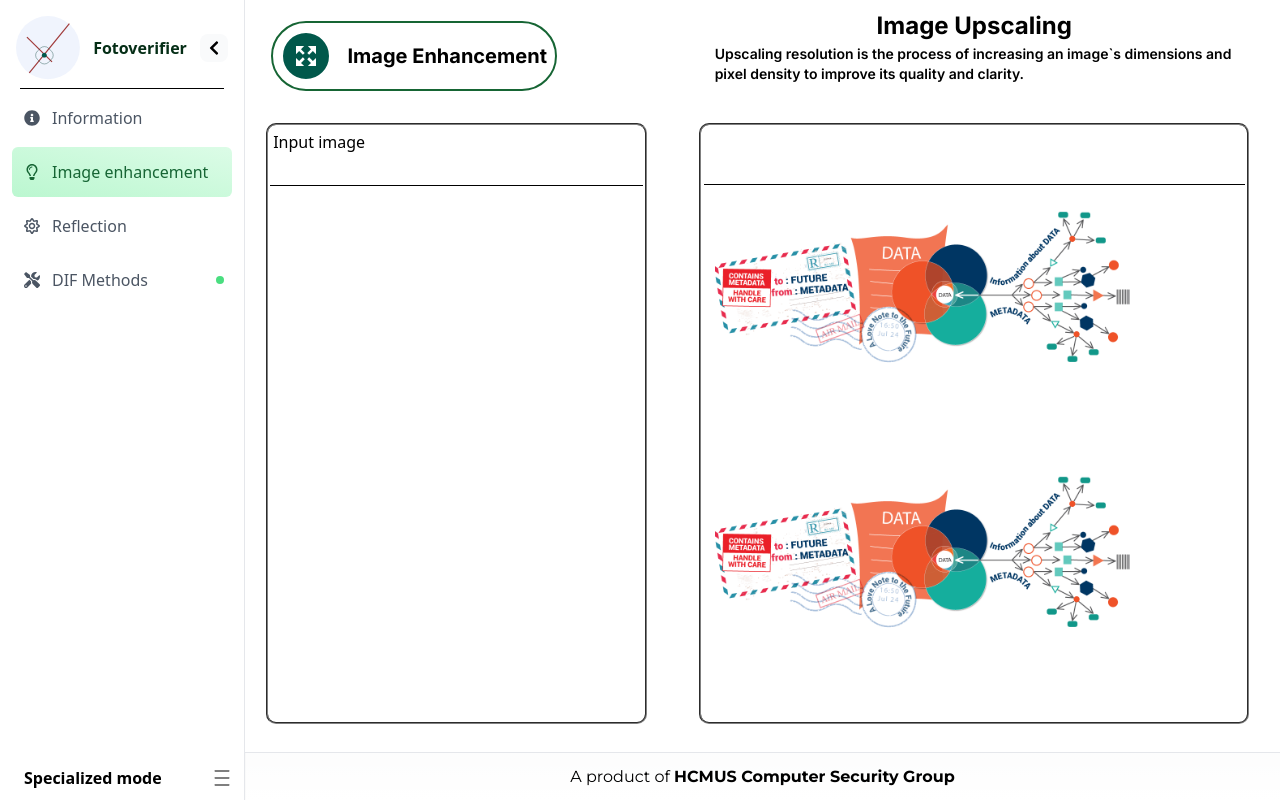
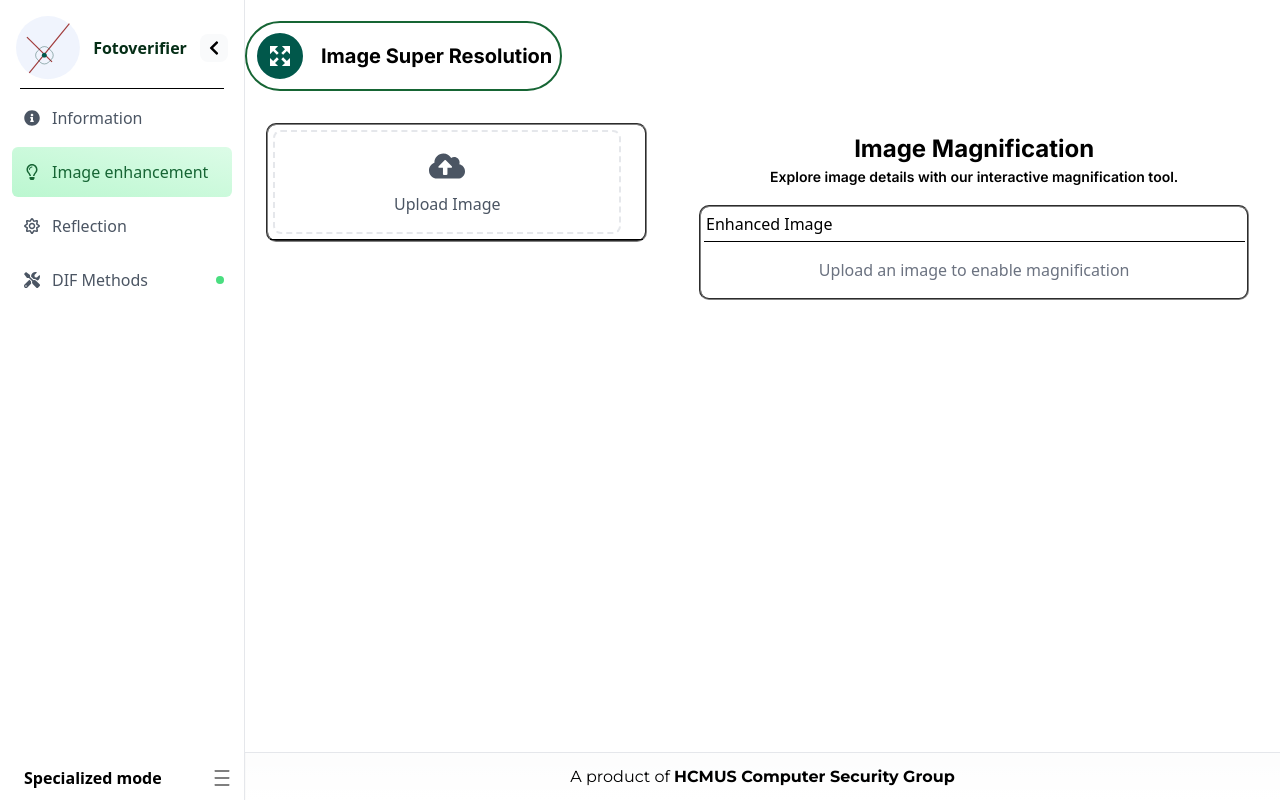
Before and after one commit to fotoverifier/fotoverifier2.0, a Next.js app in the folder Frontend/: page /specialized/image_ss in a window 1280 px wide. Built offline with nearby package versions, Linux system fonts and the light colour scheme.

Commit message:
fix: minor

```diff
--- a/Frontend/src/app/(single layout)/result/technique/reverse_img.tsx
+++ b/Frontend/src/app/(single layout)/result/technique/reverse_img.tsx
@@ -59,6 +59,7 @@ const ReverseImgResult: React.FC<ReverseImgProp> = ({
 
       {loading ? (
         <div className={styles.image_container}>
+
           <div className={styles.loadingBox}>
             <div className={styles.spinner}></div>
             <p className={styles.loadingText}>Please wait</p>
--- a/Frontend/src/app/(specialized layout)/specialized/image_ss/page.tsx
+++ b/Frontend/src/app/(specialized layout)/specialized/image_ss/page.tsx
@@ -1,58 +1,128 @@
-import React from 'react';
+'use client';
+import React, { useState } from 'react';
+import Image from 'next/image';
+import { Inter } from 'next/font/google';
+import { ImEnlarge } from 'react-icons/im';
+import { FaCloudUploadAlt } from 'react-icons/fa';
+
 import styles from '@/app/(specialized layout)/specialized/image_ss/image_ss.module.css';
-import { Inter } from 'next/font/google';
 import metadata from '@/assets/metadata.png';
-import Image from 'next/image';
 import ImageMagnifier from '@/components/magnifier/image_mag';
-import { ImEnlarge } from 'react-icons/im';
 
 const inter = Inter({ subsets: ['latin'] });
+
 const Specialized_SS = () => {
+  const [originalImage, setOriginalImage] = useState<string | null>(null);
+  const [enhancedImage, setEnhancedImage] = useState<string | null>(null);
+
+  const handleImageUpload = (event: React.ChangeEvent<HTMLInputElement>) => {
+    const file = event.target.files?.[0];
+    if (file) {
+      const reader = new FileReader();
+      reader.onloadend = () => {
+        setOriginalImage(reader.result as string);
+
+        setEnhancedImage(reader.result as string);
+      };
+      reader.readAsDataURL(file);
+    }
+  };
+
   return (
-    <div className="h-full w-full bg-white flex">
-      <div className={styles.home_first_half}>
-        <div className={styles.helper_title}>
+    <div className="h-full w-full bg-white">
+      <div className={styles.helper_title}>
           <div
             className={`${inter.className} flex items-center h-fit w-fit p-2 rounded-full border-2 border-green-800 font-bold text-xl`}
           >
-            <div className={`${styles.circle} mr-4 `}>
-              {' '}
-              <ImEnlarge />{' '}
+            <div className={`${styles.circle} mr-4`}>
+              <ImEnlarge />
             </div>
-            Image Enhancement
+            Image Super Resolution
           </div>
         </div>
+        <div className='flex'>
+      <div className={styles.home_first_half}>
+
+
         <div className={styles.image_container}>
-          <div className={styles.change_image_section}>Input image</div>
+          <div className={styles.change_image_section}>
+            <label
+              htmlFor="image-upload"
+              className="flex flex-col items-center justify-center cursor-pointer p-4 border-2 border-dashed rounded-lg"
+            >
+              <FaCloudUploadAlt className="text-4xl text-gray-600 mb-2" />
+              <span className="text-gray-600">
+                {originalImage ? 'Change Image' : 'Upload Image'}
+              </span>
+              <input
+                type="file"
+                id="image-upload"
+                accept="image/*"
+                className="hidden"
+                onChange={handleImageUpload}
+              />
+            </label>
+          </div>
+
           <div className={styles.horizontal_line}></div>
-          <div className={styles.show_container}></div>
+
+          <div className={styles.show_container}>
+            {originalImage && (
+              <div className={styles.image_wrapper}>
+                <Image
+                  src={originalImage}
+                  alt="Original Image"
+                  width={300}
+                  height={300}
+                  className="object-contain"
+                />
+              </div>
+            )}
+          </div>
         </div>
       </div>
+
+      {/* Second Half - Image Magnification */}
       <div className={styles.home_second_half}>
         <div className={`${styles.helper_title} p-2 flex flex-col`}>
-          <div className={`${inter.className}`}> Image Upscaling</div>
+          <div className={`${inter.className}`}>Image Magnification</div>
           <div className={`${inter.className} text-sm font-semibold`}>
-            Upscaling resolution is the process of increasing an image`s
-            dimensions and pixel density to improve its quality and
-            clarity.{' '}
+            Explore image details with our interactive magnification tool.
           </div>
         </div>
 
         <div className={styles.image_container}>
-          <div className={styles.change_image_section}></div>
+          <div className={styles.change_image_section}>
+            Enhanced Image
+          </div>
+
           <div className={styles.horizontal_line}></div>
+
           <div className={styles.show_container}>
-            <div className={styles.image_wrapper}>
-              <Image src={metadata} alt="" id="myimage" />
-            </div>
-          </div>
-          <div className={styles.show_container}>
-            <div className={styles.image_wrapper}>
-              <ImageMagnifier src={metadata.src} />
-            </div>
+            {enhancedImage ? (
+              <>
+                <div className={styles.image_wrapper}>
+                  <Image
+                    src={enhancedImage}
+                    alt="Enhanced Image"
+                    width={300}
+                    height={300}
+                    className="object-contain"
+                  />
+                </div>
+                <div className={styles.image_wrapper}>
+                  <ImageMagnifier src={enhancedImage} />
+                </div>
+              </>
+            ) : (
+              <div className="text-gray-500 text-center p-4">
+                Upload an image to enable magnification
+              </div>
+            )}
           </div>
         </div>
       </div>
+    </div>
     </div>
   );
 };
```
Also changed, not shown: Frontend/src/app/(specialized layout)/specialized/reflection/page.tsx (+14 -14 lines), Frontend/src/app/(specialized layout)/specialized/reflection/reflection.module.css (+3 -17 lines).
